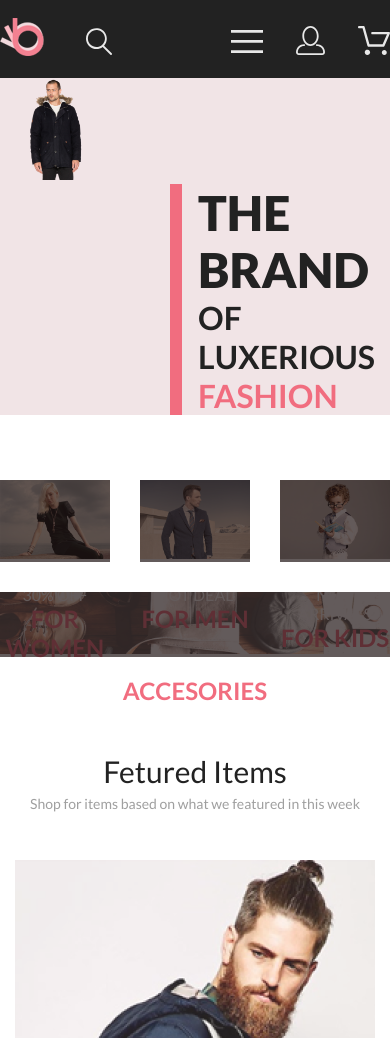
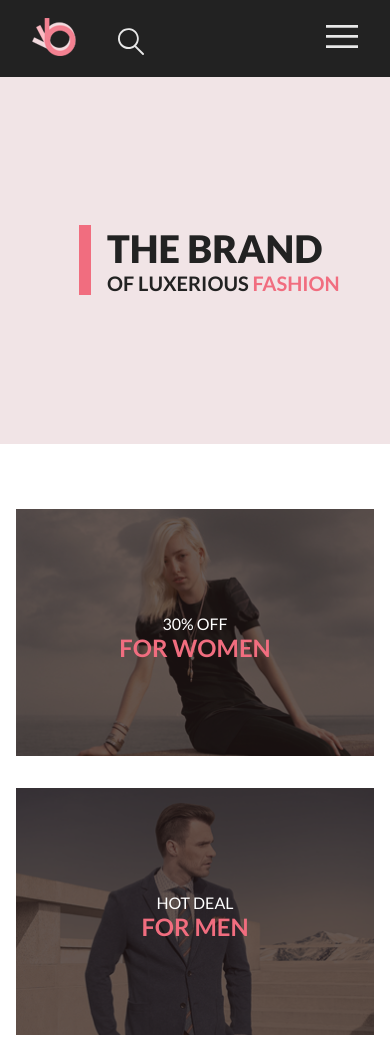
Before and after one commit to nararock/html_css_homework6, a plain HTML site: page index.html in a window 390 px wide. Shown: the top 1038 px of the page. Drawn offline with Linux system fonts and the light colour scheme.

Commit message:
added mobile adaptive and semantic constructions

```diff
--- a/index.html
+++ b/index.html
@@ -34,6 +34,11 @@
                         fill="#E8E8E8" />
                 </svg>
             </div>
+            <div class="right__headerMobile">
+                <svg xmlns="http://www.w3.org/2000/svg" width="32" height="23" viewBox="0 0 32 23" fill="none">
+                    <path d="M0 23V20.31H32V23H0ZM0 12.76V10.07H32V12.76H0ZM0 2.69V0H32V2.69H0Z" fill="#E8E8E8"/>
+                  </svg>
+                </div>
         </div>
 
     </div>
@@ -41,33 +46,33 @@
         <div class="image__cover">
             <img class="foto__model" src="img/promo.png" alt="foto model">
         </div>
-        <div class="heading__cover">
+        <header class="heading__cover">
             <div class="title__block">
                 <h1 class="title__cover">THE BRAND</h1>
                 <h2 class="subtitle__cover">OF LUXERIOUS <span class="subtitle__pink">FASHION</span></h2>
             </div>
-        </div>
+        </header>
 
     </section>
-    <div class="first__content center">
-        <div class="item__content">
-            <img src="img/foto_content1.png" alt="foto content">
+    <section class="first__content center">
+        <div class="item__content content1">
+            <img class="image__content1" src="img/foto_content1.png" alt="foto content">
             <div class="text__content">
                 <div class="text__block">30% OFF <br>
                     <span class="text__pink">FOR WOMEN</span>
                 </div>
             </div>
         </div>
-        <div class="item__content">
-            <img src="img/foto_content2.png" alt="foto content">
+        <div class="item__content content2">
+            <img class="image__content2" src="img/foto_content2.png" alt="foto content">
             <div class="text__content">
                 <div class="text__block">HOT DEAL <br>
                     <span class="text__pink">FOR MEN</span>
                 </div>
             </div>
         </div>
-        <div class="item__content">
-            <img src="img/foto_content3.png" alt="foto content">
+        <div class="item__content content3">
+            <img class="image__content3" src="img/foto_content3.png" alt="foto content">
             <div class="text__content">
                 <div class="text__block">NEW ARRIVALS <br>
                     <span class="text__pink">FOR KIDS</span>
@@ -75,29 +80,29 @@
             </div>
         </div>
         <div class="item__content horisontal">
-            <img src="img/foto_content4.png" alt="foto content">
+            <img class="image__content4" src="img/foto_content4.png" alt="foto content">
             <div class="text__content">
                 <div class="text__block long__block">LUXIROUS & TRENDY <br>
                     <span class="text__pink">ACCESORIES</span>
                 </div>
             </div>
         </div>
-    </div>
+    </section>
 
-    <div class="second__content center">
-        <div class="second__heading flex__second">
+    <section class="second__content center">
+        <header class="second__heading flex__second">
             <h1 class="second__title">Fetured Items</h1>
             <p class="title__text">Shop for items based on what we featured in this week</p>
-        </div>
+        </header>
         <div class="product__board">
             <div class="product__block">
                 <img src="img/second_content1.png" alt="foto content" class="product__foto">
-                <div class="product__description">
+                <article class="product__description">
                     <h4 class="title__description">ELLERY X M'O CAPSULE</h4>
                     <p class="text__description">Known for her sculptural takes on traditional tailoring, Australian
                         arbiter of cool Kym Ellery teams up with Moda Operandi.</p>
                     <p class="price">$52.00</p>
-                </div>
+                </article>
             </div>
             <div class="product__block"><img src="img/second_content2.png" alt="foto content" class="product__foto">
                 <div class="product__description">
@@ -108,36 +113,36 @@
                 </div>
             </div>
             <div class="product__block"><img src="img/second_content3.png" alt="foto content" class="product__foto">
-                <div class="product__description">
+                <article class="product__description">
                     <h4 class="title__description">ELLERY X M'O CAPSULE</h4>
                     <p class="text__description">Known for her sculptural takes on traditional tailoring, Australian
                         arbiter of cool Kym Ellery teams up with Moda Operandi.</p>
                     <p class="price">$52.00</p>
-                </div>
+                </article>
             </div>
             <div class="product__block"><img src="img/second_content4.png" alt="foto content" class="product__foto">
-                <div class="product__description">
+                <article class="product__description">
                     <h4 class="title__description">ELLERY X M'O CAPSULE</h4>
                     <p class="text__description">Known for her sculptural takes on traditional tailoring, Australian
                         arbiter of cool Kym Ellery teams up with Moda Operandi.</p>
                     <p class="price">$52.00</p>
-                </div>
+                </article>
             </div>
             <div class="product__block"><img src="img/second_conteny5.png" alt="foto content" class="product__foto">
-                <div class="product__description">
+                <article class="product__description">
                     <h4 class="title__description">ELLERY X M'O CAPSULE</h4>
                     <p class="text__description">Known for her sculptural takes on traditional tailoring, Australian
                         arbiter of cool Kym Ellery teams up with Moda Operandi.</p>
                     <p class="price">$52.00</p>
-                </div>
+                </article>
             </div>
             <div class="product__block"><img src="img/second_content6.png" alt="foto content" class="product__foto">
-                <div class="product__description">
+                <article class="product__description">
                     <h4 class="title__description">ELLERY X M'O CAPSULE</h4>
                     <p class="text__description">Known for her sculptural takes on traditional tailoring, Australian
                         arbiter of cool Kym Ellery teams up with Moda Operandi.</p>
                     <p class="price">$52.00</p>
-                </div>
+                </article>
             </div>
         </div>
         <div class="button__block">
@@ -145,7 +150,7 @@
                 Browse All Product
             </button>
         </div>
-    </div>
+    </section>
 </body>
 
 </html>
--- a/style.css
+++ b/style.css
@@ -48,6 +48,10 @@ img{
 .right__header{
     margin-top: 26px;
     margin-bottom: 20px;
+}
+
+.right__headerMobile{
+    display: none;
 }
 
 .left__header{
@@ -316,3 +320,114 @@ img{
         margin-bottom: 70px;
     }
 }
+
+@media (min-width: 320px)
+ and (max-width: 767px){
+    .center {
+        padding-left: calc(50% - 179px);
+        padding-right: calc(50% - 179px);
+    }
+
+    .center__header{
+        padding-left: calc(50% - 179px);
+        padding-right: calc(50% - 179px);
+    }
+
+    .image__cover {
+        display: none;
+    }
+
+    .right__header{
+        display: none;
+    }
+
+    .right__headerMobile{
+        display:block;
+        margin-top: 25px;
+        margin-bottom: 26px;
+        margin-right: 16px;
+    }
+
+    .left__header{
+        margin-left: 16px;
+    }
+
+    .title__cover{
+        font-size: 38px;
+    }
+
+    .subtitle__cover{
+        font-size: 20px;
+    }
+
+    .subtitle__pink{
+        font-size: 20px;
+    }
+
+    .heading__cover{
+        margin-top: 148px;
+        margin-bottom: 149px;
+    }
+    .title__block{
+        margin-top: 0;
+    }
+
+    .first__content {
+        display: flex;
+        flex-direction: column;
+        gap: 32px;
+        margin-bottom: 64px;
+        padding-left: 16px;
+        padding-right: 16px;
+    }
+
+    .image__content1, .image__content2, .image__content3, .image__content4{
+        display: none;
+    }
+
+    .long__block{
+        margin-top: 30px;
+    }
+
+    .flex__second{
+        gap:3px;
+    }
+
+    .second__heading{
+        margin-bottom: 64px;;
+    }
+
+    .product__board{
+        gap: 16px;
+        margin-bottom: 40px;;
+    }
+
+    .button__block{
+        margin-bottom: 85px;
+    }
+
+    .item__content{
+        background-position: top;
+        background-size: cover;
+        height: 247px;
+    }
+
+    .content1{
+        background-image: url(img/foto_content1.png);
+    }
+
+    .content2{
+        background-image: url(img/foto_content2.png);
+    }
+
+    .content3{
+        background-image: url(img/foto_content3.png);
+    }
+
+    .horisontal{
+        background-image: url(img/foto_content4.png);
+        height: 111px;
+        background-size: cover;
+        background-position: center;
+    }
+ }
```
